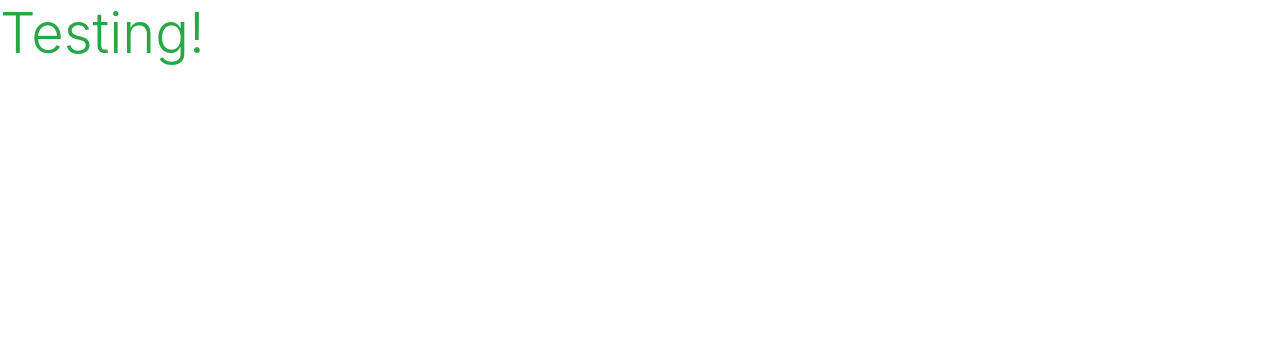
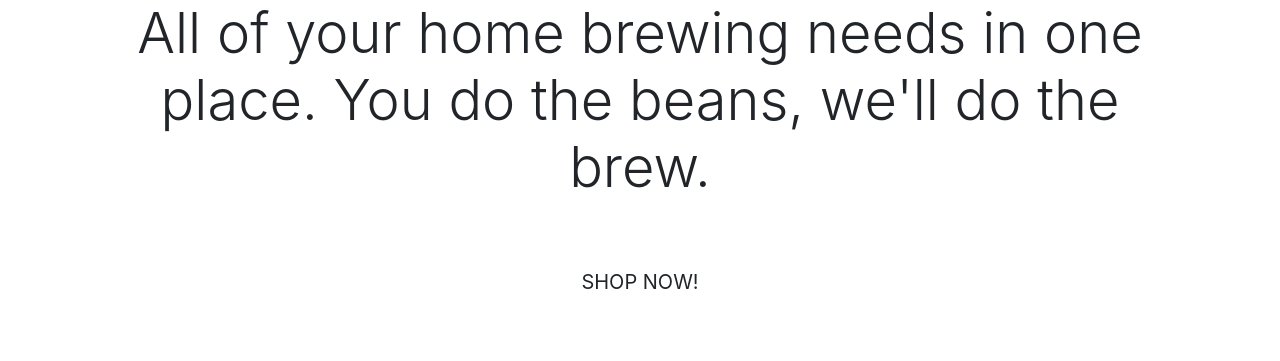
Before and after one commit to davecoll3/GotNoBeans, a Django app: page / in a window 1280 px wide. Shown: the top 361 px of the page. Run offline with Django 3.2, Linux system fonts and the light colour scheme.

Commit message:
feat: added homepage header and shop now btn

```diff
--- a/home/templates/home/index.html
+++ b/home/templates/home/index.html
@@ -1,6 +1,28 @@
 {% extends "base.html" %}
 {% load static %}
 
+{% block page_header %}
+    <div class="container header-container">
+        <div class="row">
+            <div class="col"></div>
+        </div>
+    </div>
+{% endblock %}
+
 {% block content %}
-    <h1 class="display-4 text-success">Testing!</h1>
+    <div class="container h-100">
+        <div class="row h-100">
+            <div class="col-12 my-auto text-center">
+                <h3 class="display-4">
+                    All of your home brewing needs in one place.
+                    You do the beans, we'll do the brew.
+                </h3>
+                <div class="my-5">
+                    <h4>
+                        <a href="" class="shop-now-btn btn btn-lg text-uppercase py-3">Shop Now!</a>
+                    </h4>
+                </div>
+            </div>
+        </div>
+    </div>
 {% endblock %}
```
